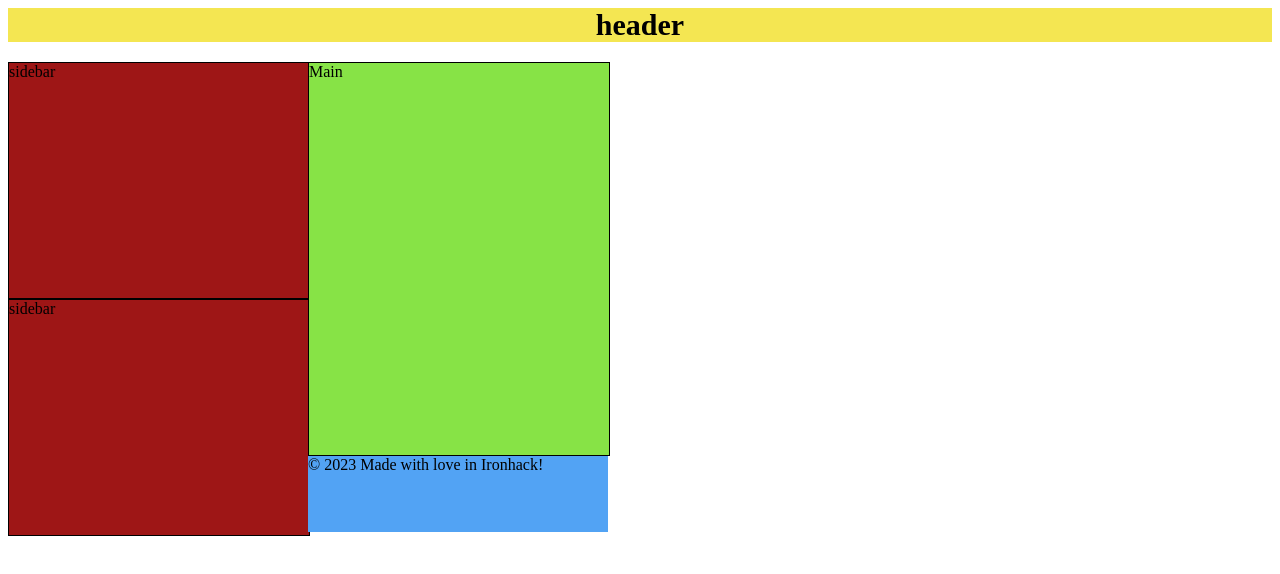
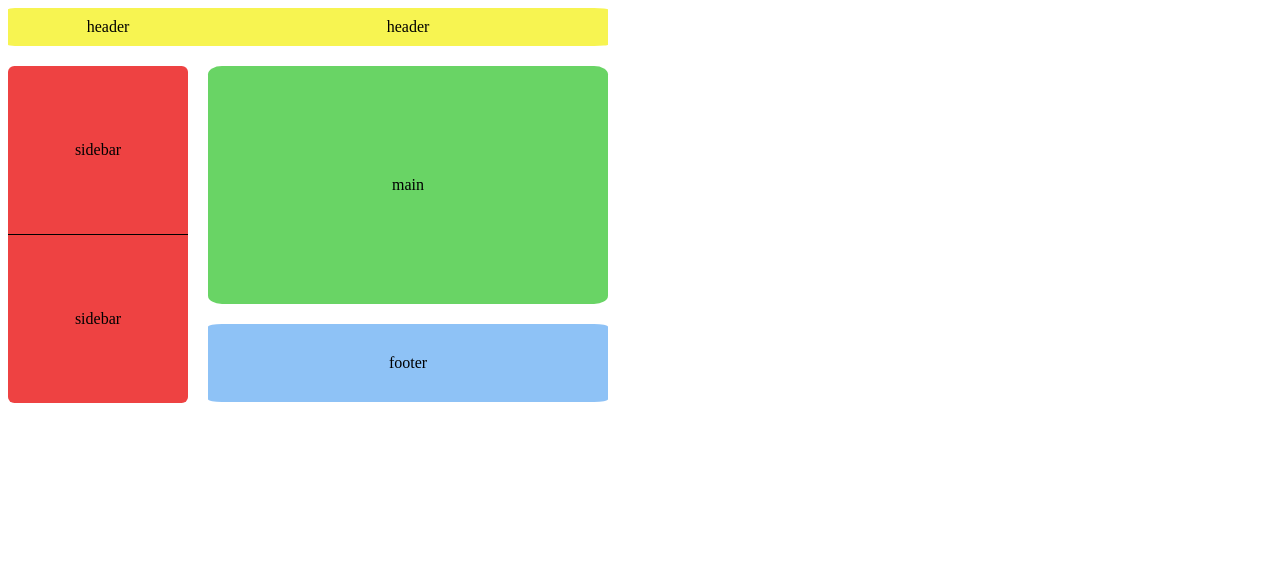
Before and after one commit to lauralardies/blog_notas, a plain HTML site: page Entrega/index.html in a window 1280 px wide. Drawn offline with Linux system fonts and the light colour scheme.

Commit message:
imagen hecha

```diff
--- a/Entrega/index.html
+++ b/Entrega/index.html
@@ -5,24 +5,28 @@
     </head>
 
     <body>
-        <header>
-            <h1>header</h1>
-        </header>
-
-        <div id = "col-1">
-            <div id = "div1">
+        <div id = "col-1" >
+            <div class = "right-border space-down" id = "div0">
+                header
+            </div>
+            <div class = "line-bottom bottom-border" id = "div1">
                 sidebar
             </div>
-            <div id = "div2">
+            <div class = "top-border" id = "div2">
                 sidebar
             </div>
         </div>
 
         <div id = "col-2">
-            <div id = "div3">
-                Main
+            <div class = "left-border space-down" id = "div0" style = "width: 400px;">
+                header
             </div>
-            <footer>© 2023 Made with love in Ironhack!</footer>
+            <div class = "space-down" id = "div3">
+                main
+            </div>
+            <div id = "div4">
+                footer
+            </div>
         </div>
     </body>
 </html>
--- a/Entrega/styles/style.css
+++ b/Entrega/styles/style.css
@@ -1,27 +1,66 @@
-h1 {
-    background-color: #f4e652;
-    font-size: 30px;
+div {
+    width: 200px;
+    float: left;
+    border-radius: 3.5%;
+}
+
+/* Clase que añade un espacio debajo */
+.space-down {
+    margin-bottom: 20px;
+}
+
+/* Clase que agrega el borde de abajo */
+.line-bottom{
+    border-bottom: 1px solid #000;
+}
+
+/* Clase que elimina la propiedad border-radius de los bordes de abajo */
+.bottom-border {
+    border-bottom-left-radius: 0%;
+    border-bottom-right-radius: 0%;
+}
+
+/* Clase que elimina la propiedad border-radius de los bordes de arriba */
+.top-border {
+    border-top-left-radius: 0%;
+    border-top-right-radius: 0%;
+}
+
+/* Clase que elimina la propiedad border-radius de los bordes de la izquierda */
+.left-border {
+    border-top-left-radius: 0%;
+    border-bottom-left-radius: 0%;
+}
+
+/* Clase que elimina la propiedad border-radius de los bordes de la derecha */
+.right-border {
+    border-top-right-radius: 0%;
+    border-bottom-right-radius: 0%;
+}
+
+#div0 {
+    background-color: #f7f451;
+    padding: 10px 0;
     text-align: center;
 }
 
-div {
-    width: 300px;
-    float: left;
-}
-
-footer {
-    background-color: #52a3f4;
-    height: 60%;
-}
-
 #div1, #div2 {
-    height: 30%;
-    border: 1px solid black;
-    background-color: #9e1616;
+    background-color: #ee4242;
+    width: 180px;
+    padding: 75px 0;
+    text-align: center;
 }
 
 #div3 {
-    height: 50%;
-    border: 1px solid black;
-    background-color: #87e346;
+    background-color: #69d465;
+    width: 400px;
+    padding: 110px 0;
+    text-align: center;
 }
+
+#div4 {
+    background-color: #8ec2f6;
+    width: 400px;
+    padding: 30px 0;
+    text-align: center;
+}
```
